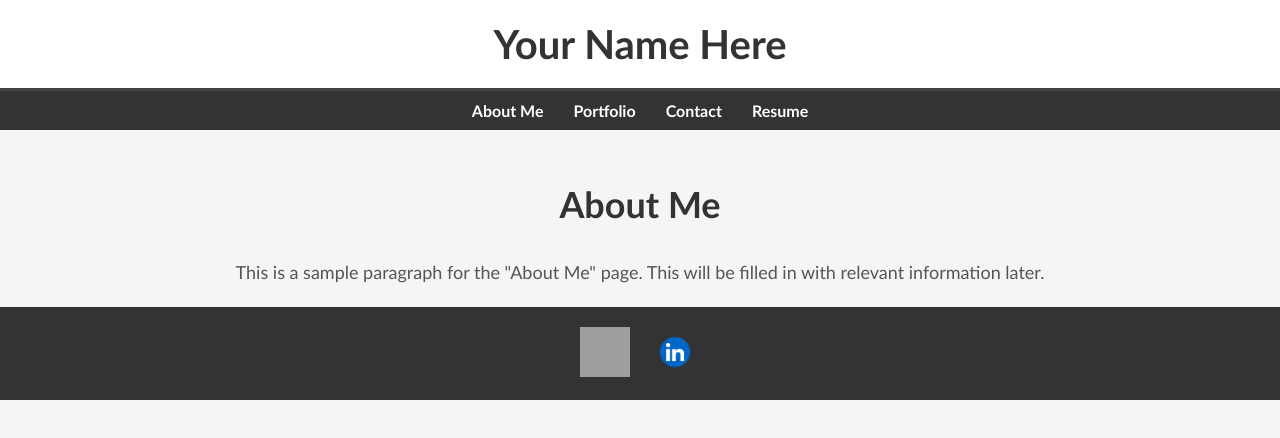
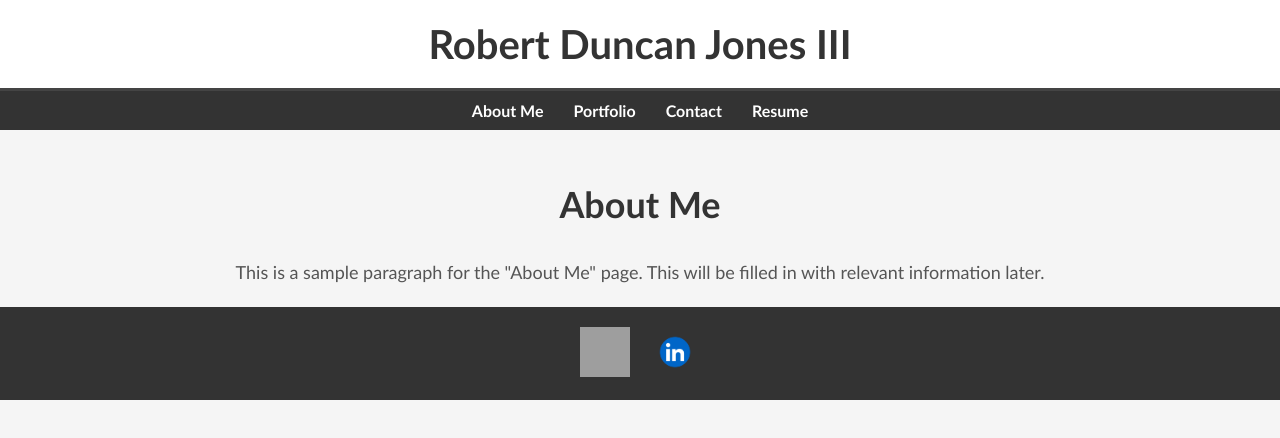
Before and after one commit to CerfSoleil/rdjiii_Portfolio, a React (Vite) app: page / in a window 1280 px wide. Shown: the top 438 px of the page. Built offline with nearby package versions, Linux system fonts and the light colour scheme; grey boxes are pictures that could not be loaded.

Commit message:
header.jsx | Name included as title

```diff
--- a/src/components/Header.jsx
+++ b/src/components/Header.jsx
@@ -4,7 +4,7 @@ import "../styles/Header.css";
 const Header = () => {
   return (
     <header className="site-header">
-      <h1 className="header-title">Your Name Here</h1>
+      <h1 className="header-title">Robert Duncan Jones III</h1>
     </header>
   );
 };
```
